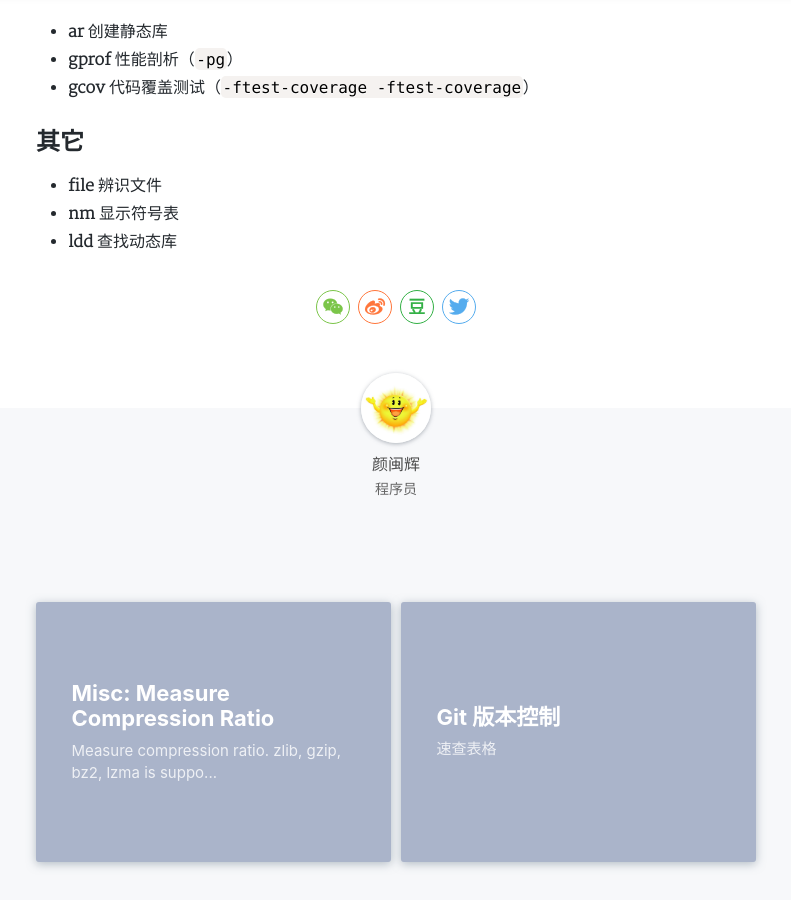
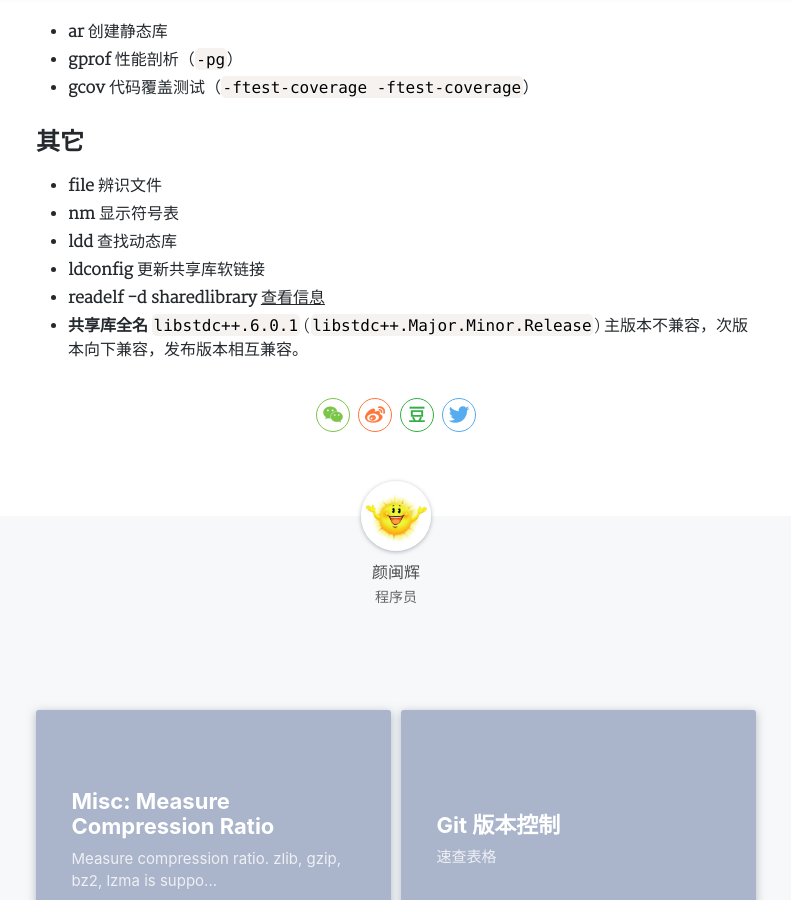
Before and after one commit to yanminhui/yanminhui.github.io, a Jekyll site: the page built from _posts/articles/2019-03-26-gcc.md, in a window 1280 px wide and 900 px high, scrolled down 2886 px. Shown: the whole window, without its empty margins (244-1035 px from the left). Built offline with Jekyll 4.4.1, drawn with Linux system fonts in a browser that asks for light colours; nearby versions of some CDN libraries; a style sheet for code colours, icons or effects is not loaded.

Commit message:
Update gcc.md

```diff
--- a/_posts/articles/2019-03-26-gcc.md
+++ b/_posts/articles/2019-03-26-gcc.md
@@ -109,3 +109,6 @@ tags: '开发工具'
 - **file** 辨识文件
 - **nm** 显示符号表
 - **ldd** 查找动态库
+- **ldconfig** 更新共享库软链接
+- **readelf -d sharedlibrary** [查看信息](http://blog.sina.com.cn/s/blog_5cf54f0e0101cpct.html)
+- **共享库全名** `libstdc++.6.0.1` (`libstdc++.Major.Minor.Release`) 主版本不兼容，次版本向下兼容，发布版本相互兼容。
```
